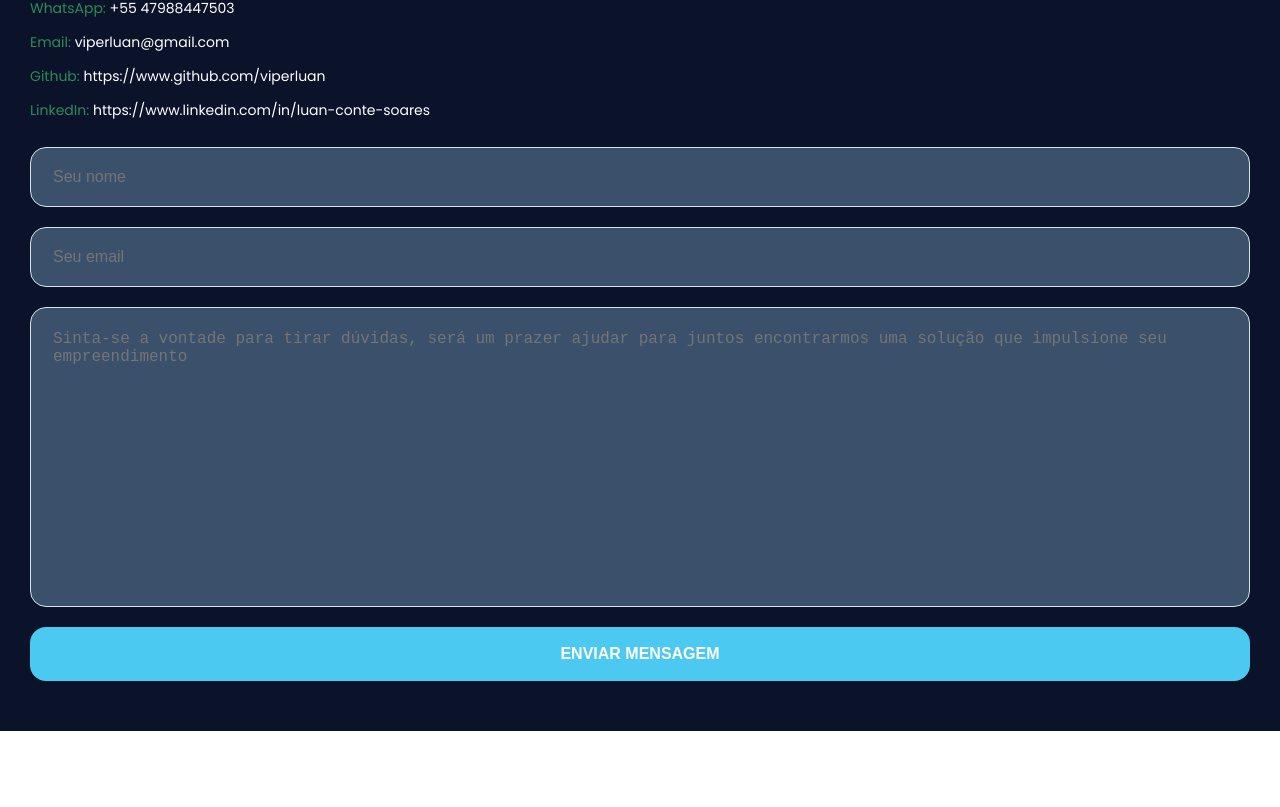
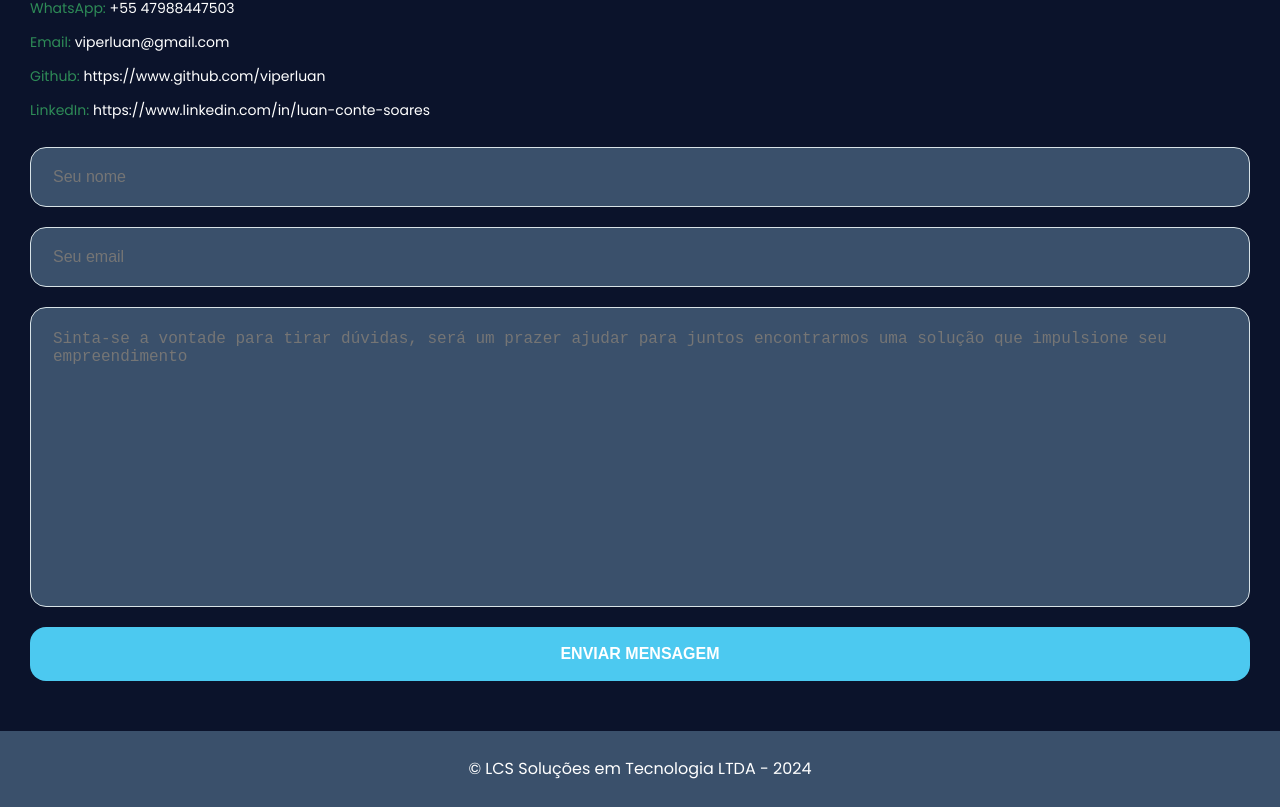
Before and after one commit to viperluan/portfolio, a React (Vite) app: page / in a window 1280 px wide. Shown: the part 4719-5526 px from the top of the page. Before the commit the page ends 5450 px from the top, so only its background shows below. Built offline with nearby package versions, Linux system fonts and the light colour scheme.

Commit message:
adiciona footer no app

```diff
--- a/src/App.tsx
+++ b/src/App.tsx
@@ -1,5 +1,6 @@
 import './App.scss';
 
+import { Footer } from '~layout/footer';
 import { MenuMobile } from '~layout/menuMobile';
 import { About } from '~layout/section/about';
 import { Contact } from '~layout/section/contact';
@@ -17,6 +18,7 @@ function App() {
       <Resume />
       <About />
       <Contact />
+      <Footer />
     </div>
   );
 }
```
